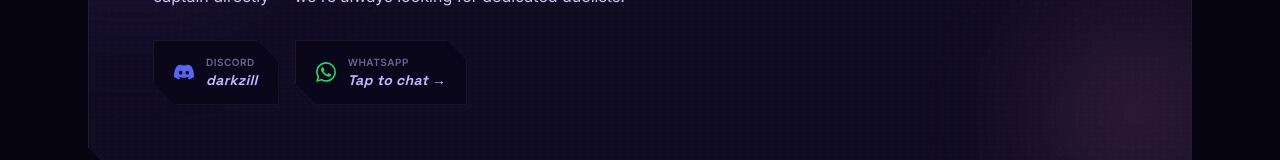
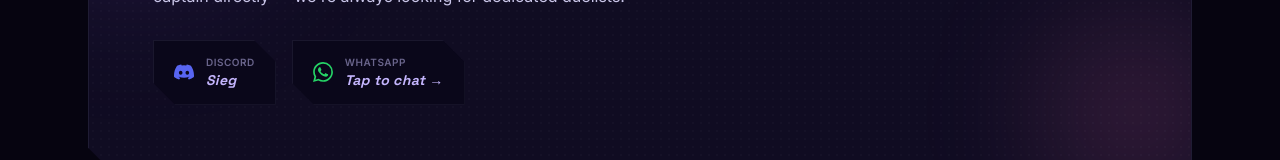
Before and after one commit to Devaliel/dscb-website, a Next.js app: page / in a window 1280 px wide. Shown: the part 3366-3526 px from the top of the page. Built offline with nearby package versions, Linux system fonts and the light colour scheme; no server answers.

Commit message:
Update Join section with real Discord + WhatsApp contact info
Co-Authored-By: Claude Sonnet 4.6 <noreply@anthropic.com>

```diff
--- a/src/app/page.tsx
+++ b/src/app/page.tsx
@@ -166,8 +166,8 @@ export default function Home() {
 }
 
 /* ── Contact constants — owner replaces these two values ── */
-const DISCORD_HANDLE = "darkzill";        // ← your Discord username
-const WHATSAPP_NUMBER = "60123456789";    // ← your number, digits only (no + or spaces)
+const DISCORD_HANDLE = "Sieg";        // ← your Discord username
+const WHATSAPP_NUMBER = "6282175328274";    // ← your number, digits only (no + or spaces)
 
 function JoinSection() {
   return (
```
